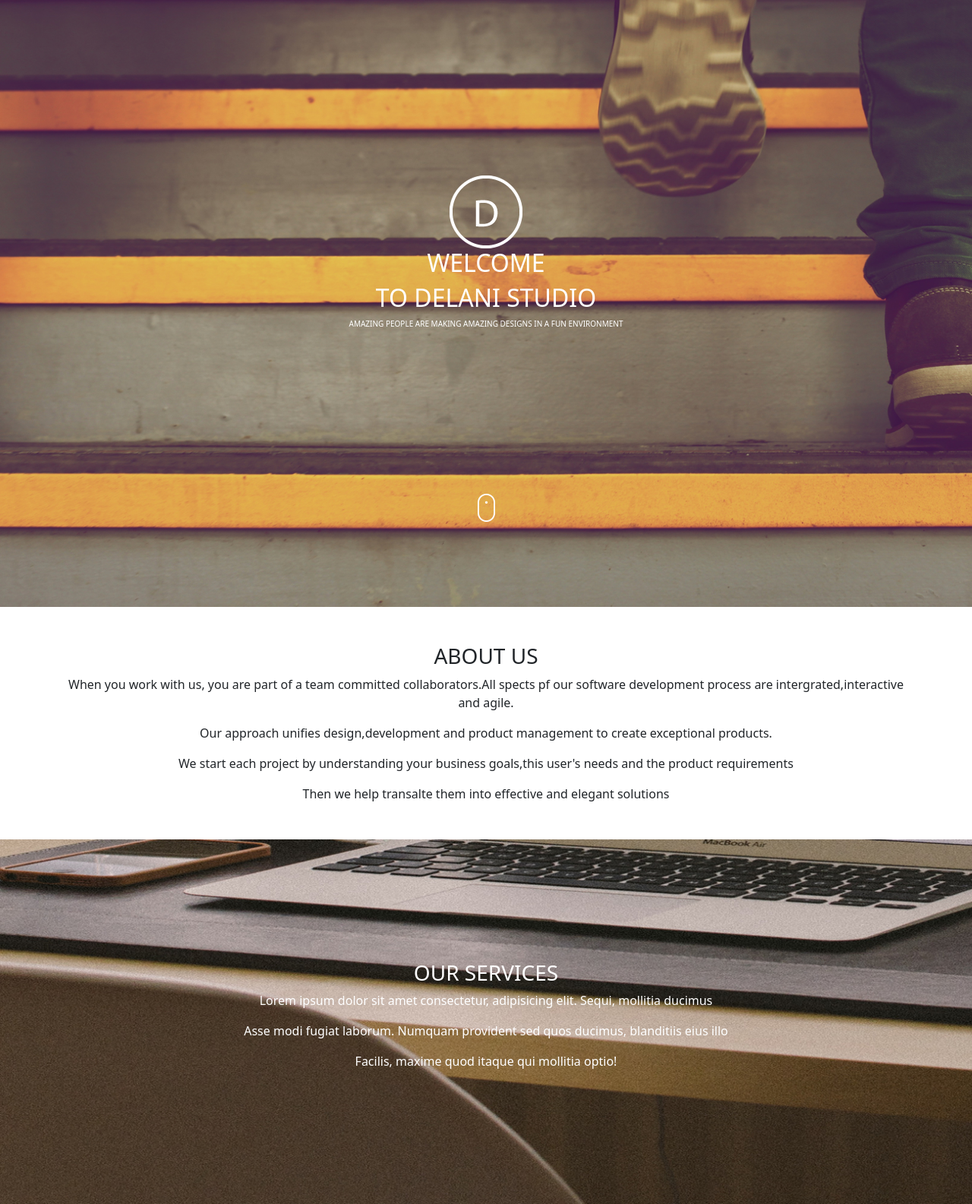
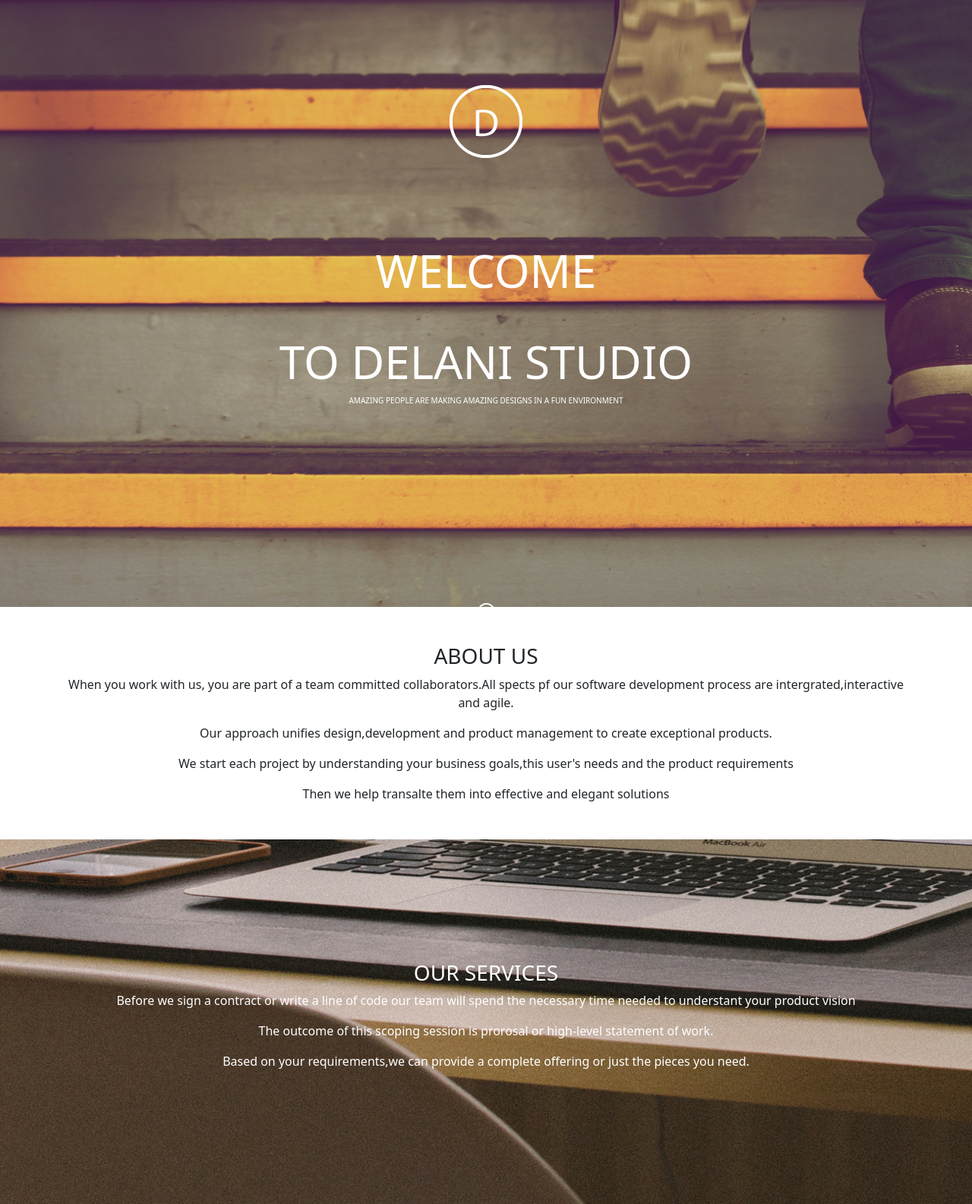
Before and after one commit to JamesMusembi/Delani-Studio, a plain HTML site: page index.html in a window 1280 px wide. Shown: the part 81-1666 px from the top of the page at 76% size. Drawn offline with nearby package versions, Linux system fonts and the light colour scheme.

Commit message:
patch:modified README html and css files

```diff
--- a/index.html
+++ b/index.html
@@ -11,14 +11,14 @@
 <body>
     <div class="hero">
         <div class="container-fluid text-center h-100 d-flex align-items-center justify-content-center flex-column text-white flex-wrap">
-            <div class="hero-content ">
-                <img class="" src="./images/logo.png" alt="">
-                <h2 class="">WELCOME</h2>
+            <div class="hero-content mb-5 ">
+                <img class="logo  my-3" src="./images/logo.png" alt="">
+                <h2 class="my-5 pt-5">WELCOME</h2>
                 <h2>TO DELANI STUDIO</h2>
                 <p>AMAZING PEOPLE ARE MAKING AMAZING DESIGNS IN A FUN ENVIRONMENT</p>
-               <div class="img d-flex justify-content-center align-items-end h-100">
-                <img class="" src="./images/mouse_click.png" alt="">
-               </div>
+            </div>
+            <div">
+             <img class="mouse-click" src="./images/mouse_click.png" alt="">
             </div>
         </div>
     </div>
@@ -34,9 +34,9 @@
     <div class="services">
         <div class="container service text-center text-white h-100 d-flex align-items-center justify-content-center flex-column">
             <h3>OUR SERVICES</h3>
-            <p>Lorem ipsum dolor sit amet consectetur, adipisicing elit. Sequi, mollitia ducimus </p>
-            <p>Asse modi fugiat laborum. Numquam provident sed quos ducimus, blanditiis eius illo </p>
-            <p>Facilis, maxime quod itaque qui mollitia optio!</p>
+            <p>Before we sign a contract or write a line of code our team will spend the necessary time needed to understant your product vision </p>
+            <p>The outcome of this scoping session is prorosal or high-level statement of work. </p>
+            <p>Based on your requirements,we can provide a complete offering or just the pieces you need.</p>
             </div>
     </div>
     <div class="container-fluid">
--- a/style.css
+++ b/style.css
@@ -10,6 +10,15 @@
     background-repeat: no-repeat;
     height: 110vh;
     width: 100%;
+}
+
+
+.hero-content h2,.hero-content{
+    font-size: 60px;
+}
+.mouse{
+    margin-top: -150px;
+
 }
 .services{
     background: url(./images/second.jpg);
@@ -74,3 +83,6 @@ form textarea{
      background-color: white;
 
 }
+.mouse-click{
+    margin-bottom: -400px;
+}
```
Also changed, not shown: 1 other file.
